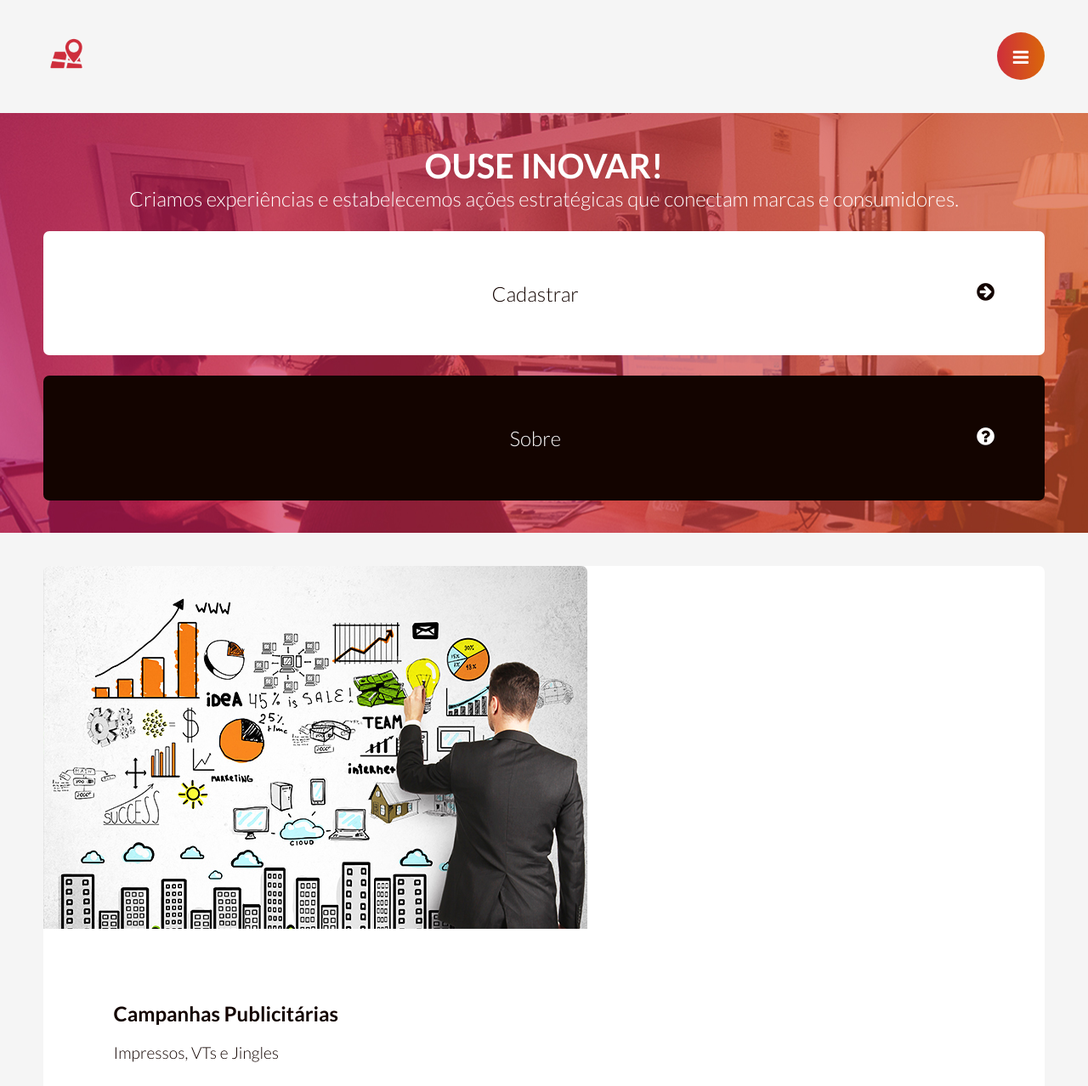
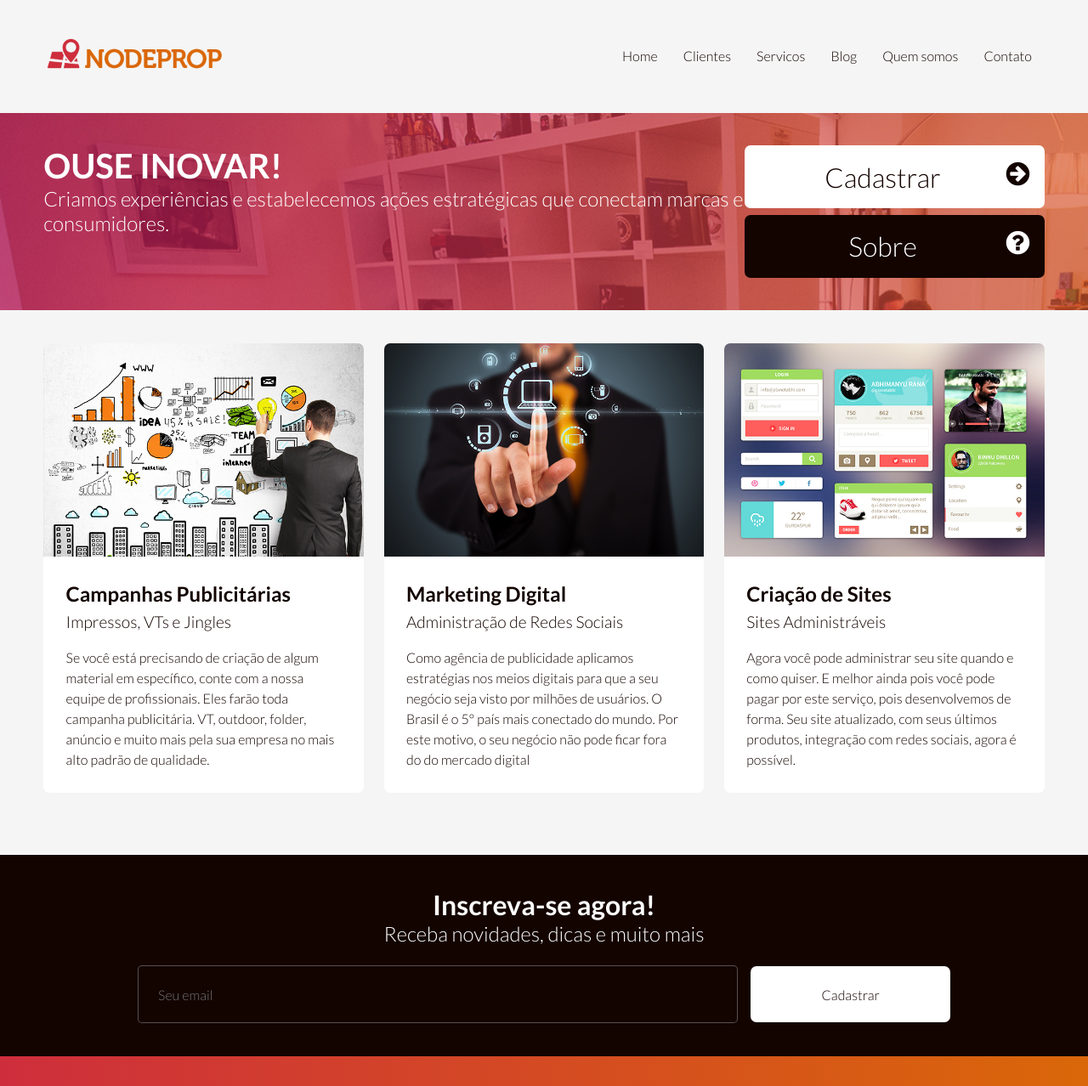
Before and after one commit to andrelins/Design-Responsivo, a plain HTML site: page index.html in a window 1280 px wide. Shown: the top 1278 px of the page at 85% size. Drawn offline with nearby package versions, Linux system fonts and the light colour scheme.

Commit message:
pagina responsiva - mobile first

```diff
--- a/css/style.css
+++ b/css/style.css
@@ -71,7 +71,44 @@ Para impressoras. Muito usado para dar uma versão de impressão do site.
 **/
 
 /* ========== MOBILE FIRST ==========*/
+/* SMALL DEVICES - SMARTPHONES */
+@media screen and (min-width: 480px) {
+	.logo {width: 214px; background: url(../img/logo.png) center center/214px no-repeat;}
+	.btn { font-size: 2em; }
+}
+/* SMALL DEVICES - TABLETS */
+@media screen and (min-width: 768px) {
+	.servico { width: 49%; float: left; margin-right: 2%; }
+	.servico:nth-child(2) {  margin-right: 0; }
+	.newsletter h2 { font-size: 2em; }
+	.newsletter h3 { font-size: 1.5em; }
+	.newsletter input { width: 70%; padding: 2%; float: left; margin-right: 1%; }
+	.newsletter button { width: 29%; padding: 2%; float: right; margin-top: 0; }
+}
 
-@media screen and (min-width: 320px) {
+/* SMALL DEVICES - TABLETS & DESKTOPS */
+@media screen and (min-width: 960px) {
+	.title { width: 70%; float: left; text-align: left; }
+	.tiitle h2 { font-size: 3em; }
+	.tiitle h3 { font-size: 2em; }
+	.buttons { width: 30%; float: right;margin-top: 0; }
+	.servico { width: 32%; }
+	.servico:nth-child(2) {  margin-right: 2%; }
+	.servico:nth-child(3) {  margin-right: 0; }
+	.newsletter input { width: 60%; float: none; }
+	.newsletter button { width: 20%; float: none; }
+}
 
+/* SMALL DEVICES - wide SCREENS */
+@media screen and (min-width: 1280px) {
+	.btn-menu {display: none;}
+	.btn-close {display: none;}
+	.menu { width: auto; height: 56px; line-height: 56px; float: right; background-color: #f5f5f5;display: block !important; position: static; }
+	.menu li {padding: 0; float: left;}
+	.menu li a {color: #130400; font-size: 1em; padding: 15px;}
+	.menu li a:hover {border: none; color: #da6709;}
 }
+
+@media screen and (min-width: 1921px) {
+	.banner { background-repeat: repeat-x !important; }
+}
```
Also changed, not shown: img/logo.png (added).
